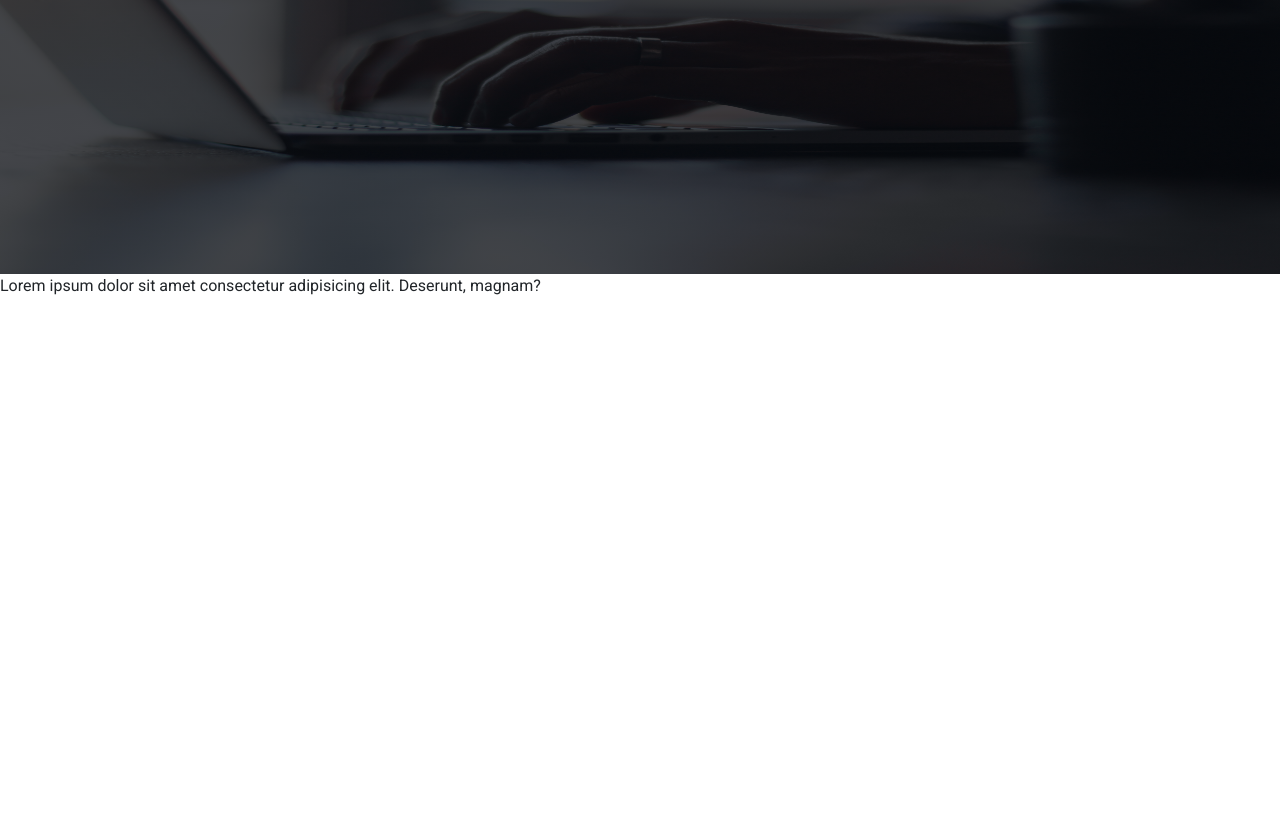
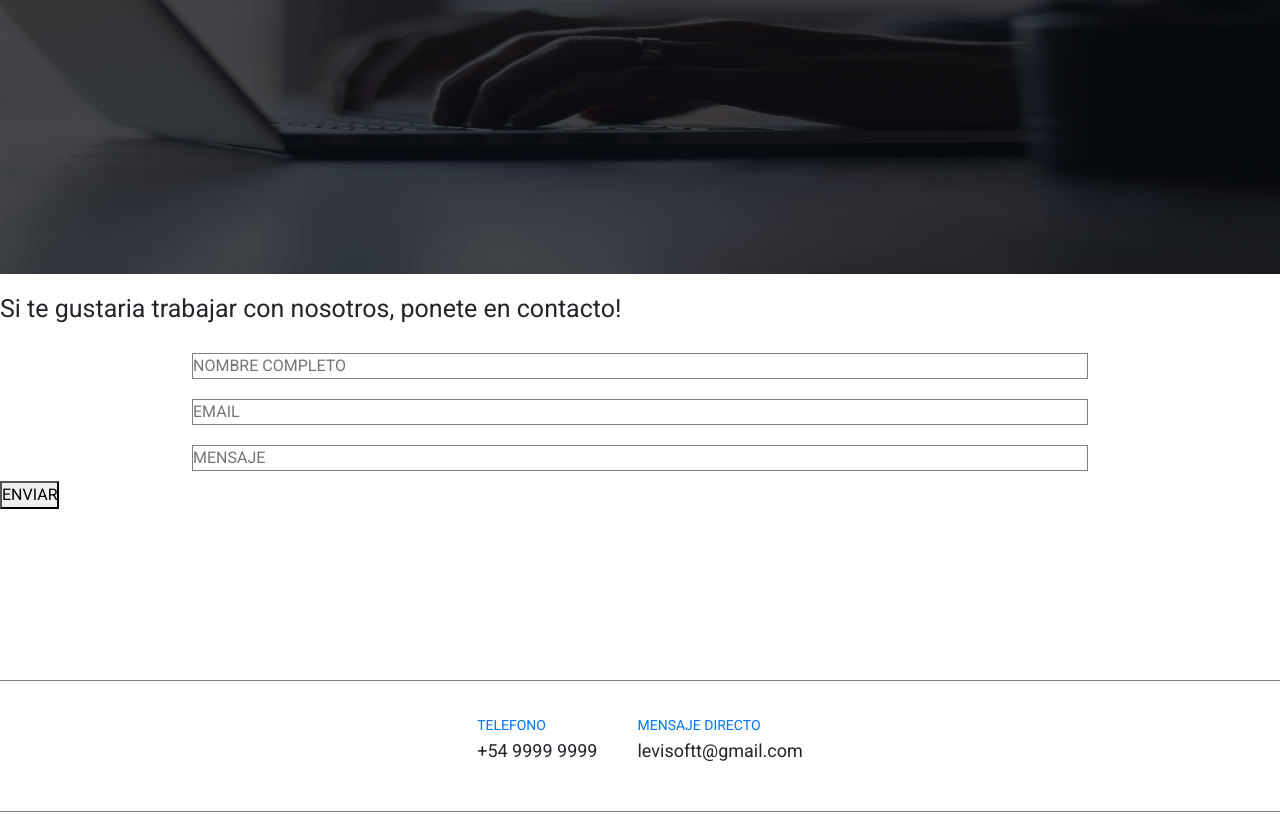
Before and after one commit to matiasillaness/landing-levisoft, a website: page index.html in a window 1280 px wide. Shown: the part 5610-6425 px from the top of the page. Drawn offline with nearby package versions, Linux system fonts and the light colour scheme.

Commit message:
agrego nueva seccion

```diff
--- a/index.html
+++ b/index.html
@@ -145,8 +145,32 @@
         <div class="img_contacto">
             <p class="titulo_contacto">Nos encanta conocer gente nueva</p>
         </div>
-        <div>
-        Lorem ipsum dolor sit amet consectetur adipisicing elit. Deserunt, magnam?
+
+
+
+        <div class="contact_form">
+            <div>
+                <p class="parrafo_contacto">Si te gustaria trabajar con nosotros, ponete en contacto!</p>
+            </div>
+                <fieldset class = "inputs_wrapper">
+                    <input class="input_contact" type="text" name="nombre" placeholder="NOMBRE COMPLETO" required>
+                    <input class="input_contact" type="email" name="email" placeholder="EMAIL" required>
+                    <input class="input_contact" type="" name="nombre" placeholder="MENSAJE" required>
+                    <div class="boton_wrapper">
+                        <button type="submit">ENVIAR</button>
+                    </div>
+                </fieldset>
+        </div>
+
+        <div class="info_container">
+            <div class="info_tipo_container">
+                <p class="info_tipo">TELEFONO</p>
+                <p class="info_parrafo">+54 9999 9999</p>
+            </div>
+            <div class="info_tipo_container">
+                <p class="info_tipo">MENSAJE DIRECTO</p>
+                <p class="info_parrafo">levisoftt@gmail.com</p>
+            </div>
         </div>
 
     </section>
--- a/sass/style.scss
+++ b/sass/style.scss
@@ -243,3 +243,60 @@ $gris: #808080;
     font-size: 30px;
     color: white;
 }
+
+.parrafo_contacto{
+    font-size: 25px;
+    margin-top: 16px;
+}
+
+.contact_form{
+    height: 340px;
+}
+
+.inputs_wrapper{
+    display: flex;
+    flex-direction: column;
+    justify-content: center;
+    align-items: center;
+
+}
+.input_contact{
+    width: 70%;
+    margin: 10px 0;
+    border: 1px solid grey;
+}
+.boton_wrapper{
+    display: flex;
+    width: 100%;
+}
+
+
+
+
+
+
+
+
+.info_container{
+    display: flex;
+    justify-content: center;
+    margin-top: 50px;
+    border-top: 1px solid grey;
+    border-bottom: 1px solid grey;
+   padding: 40px 0;
+}
+
+.info_tipo_container{
+    margin: 0 20px;
+    line-height: 9px;
+}
+
+
+.info_tipo{
+    color: $azul;
+    font-size: 14px;
+}
+.info_parrafo{
+    font-size: 18px;
+
+}
```
Also changed, not shown: estilos/style.css, 1 other file.
